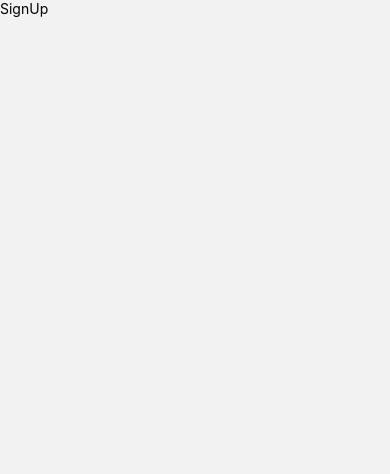
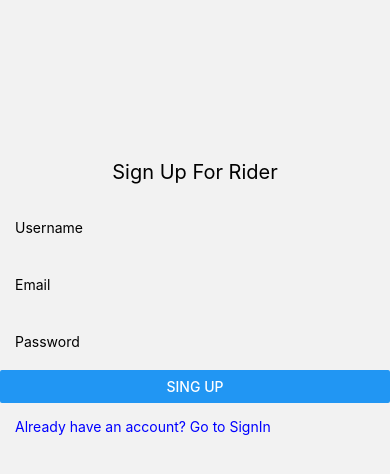
Before and after one commit to Copheles/Rider-App, a React Native app: screen /SignUp in a window 390 px wide. Shown: the top 474 px of the page. Built offline with nearby package versions, Linux system fonts and the light colour scheme.

Commit message:
Added SignIn and SignUp Screens with reusable comp

```diff
--- /dev/null
+++ b/components/Form.jsx
@@ -0,0 +1,32 @@
+import React from "react";
+import { Button } from "react-native";
+import { View, StyleSheet, TextInput } from "react-native";
+import Spacer from "./Spacer";
+
+const Form = ({ fields, onSubmit, buttonText, hasPassword }) => {
+  return (
+    <View>
+      {fields.map((field, idx) => (
+        <Spacer>
+          <TextInput
+            key={idx}
+            placeholder={field.placeholder}
+            onChangeText={field.onChangeText}
+            value={field.value}
+            secureTextEntry={field.isPassword || false}
+            style={styles.textInput}
+          />
+        </Spacer>
+      ))}
+      <Button title={buttonText} onPress={onSubmit} />
+    </View>
+  );
+};
+
+const styles = StyleSheet.create({
+  textInput: {
+    paddingVertical: 5
+  }
+});
+
+export default Form;
--- /dev/null
+++ b/components/NavLink.jsx
@@ -0,0 +1,25 @@
+import React from 'react';
+import { StyleSheet, Text, TouchableOpacity } from 'react-native';
+import { useNavigation } from '@react-navigation/native';
+
+const NavLink = ({ toScreen, text }) => {
+  const navigation = useNavigation();
+
+  const navigateToScreen = () => {
+    navigation.navigate(toScreen);
+  };
+
+  return (
+    <TouchableOpacity onPress={navigateToScreen}>
+      <Text style={styles.link}>{text}</Text>
+    </TouchableOpacity>
+  );
+};
+
+const styles = StyleSheet.create({
+  link:{
+    color: 'blue',
+  }
+})
+
+export default NavLink;
--- /dev/null
+++ b/components/Spacer.jsx
@@ -0,0 +1,19 @@
+import React from 'react'
+import { View, StyleSheet } from 'react-native'
+
+const Spacer = ({ children }) => {
+  return (
+    <View style={styles.spacer}>
+      {children}
+    </View>
+  )
+}
+
+
+const styles = StyleSheet.create({
+  spacer: {
+    margin: 15
+  }
+})
+
+export default Spacer
--- a/context/AuthContext.js
+++ b/context/AuthContext.js
@@ -24,5 +24,5 @@ const signOut = (dispatch) =>  () => {
 export const { Provider, Context} = createDataContext(
   authReducer,
   {signUp, signIn, signOut},
-  { isSignedIn: true}
+  { isSignedIn: false}
 )
--- a/navigation/AppNavigator.js
+++ b/navigation/AppNavigator.js
@@ -55,8 +55,8 @@ const AppNavigator = () => {
           <Stack.Screen name="Main" component={MainTabNavigator} />
         ) : (
           <>
+            <Stack.Screen name="SignUp" component={SignUpScreen} />
             <Stack.Screen name="SignIn" component={SignInScreen} />
-            <Stack.Screen name="SignUp" component={SignUpScreen} />
           </>
         )}
       </Stack.Navigator>
--- a/screens/SignInScreen.jsx
+++ b/screens/SignInScreen.jsx
@@ -1,14 +1,53 @@
-import React from 'react';
+import React, { useState } from 'react';
 import {View, StyleSheet, Text} from 'react-native';
+import Spacer from '../components/Spacer';
+import Form from '../components/Form';
+import NavLink from '../components/NavLink';
 
 const SignInScreen = () => {
+  const [email, setEmail] = useState("");
+
+  const [password, setPassword] = useState("");
+
+
+  const handleSignIn = () => {};
+
+  const fields = [
+    {
+      placeholder: "Email",
+      onChangeText: setEmail,
+      value: email,
+    },
+    {
+      placeholder: "Password",
+      onChangeText: setPassword,
+      value: password,
+      isPassword: true,
+    },
+  ];
   return (
-    <View>
-      <Text>SignInScreen</Text>
+    <View style={styles.container}>
+      <Spacer>
+        <Text style={styles.header}>Sign In For Rider</Text>
+      </Spacer>
+      <Form fields={fields} onSubmit={handleSignIn} buttonText="Sing In" />
+      <Spacer>
+        <NavLink toScreen="SignUp" text="Dont have an account? Sign up instead" />
+      </Spacer>
     </View>
   );
 }
 
-const styles = StyleSheet.create({})
+const styles = StyleSheet.create({
+  container: {
+    flex: 1,
+    justifyContent: "center",
+    marginBottom: 250,
+  },
+  header: {
+    fontSize: 20,
+    textAlign: 'center'
+  }
+})
 
 export default SignInScreen;
--- a/screens/SignUpScreen.jsx
+++ b/screens/SignUpScreen.jsx
@@ -1,15 +1,61 @@
-import React from 'react';
-import { Text } from 'react-native';
-import {View, StyleSheet} from 'react-native';
+import React, { useState } from "react";
+import { SafeAreaView, Text } from "react-native";
+import { View, StyleSheet } from "react-native";
+import Form from "../components/Form";
+import Spacer from "../components/Spacer";
+import NavLink from "../components/NavLink";
 
 const SignUpScreen = () => {
+  const [email, setEmail] = useState("");
+
+  const [password, setPassword] = useState("");
+
+  const [username, setUsername] = useState("");
+
+  const handleSignUp = () => {};
+
+  const fields = [
+    {
+      placeholder: "Username",
+      onChangeText: setUsername,
+      value: username
+    },
+    {
+      placeholder: "Email",
+      onChangeText: setEmail,
+      value: email,
+    },
+    {
+      placeholder: "Password",
+      onChangeText: setPassword,
+      value: password,
+      isPassword: true,
+    },
+  ];
+
   return (
-    <View>
-      <Text>SignUp</Text>
+    <View style={styles.container}>
+      <Spacer>
+        <Text style={styles.header}>Sign Up For Rider</Text>
+      </Spacer>
+      <Form fields={fields} onSubmit={handleSignUp} buttonText="Sing Up" />
+      <Spacer>
+        <NavLink toScreen="SignIn" text="Already have an account? Go to SignIn" />
+      </Spacer>
     </View>
   );
-}
+};
 
-const styles = StyleSheet.create({})
+const styles = StyleSheet.create({
+  container: {
+    flex: 1,
+    justifyContent: "center",
+    marginBottom: 250,
+  },
+  header: {
+    fontSize: 20,
+    textAlign: 'center'
+  }
+});
 
 export default SignUpScreen;
```
